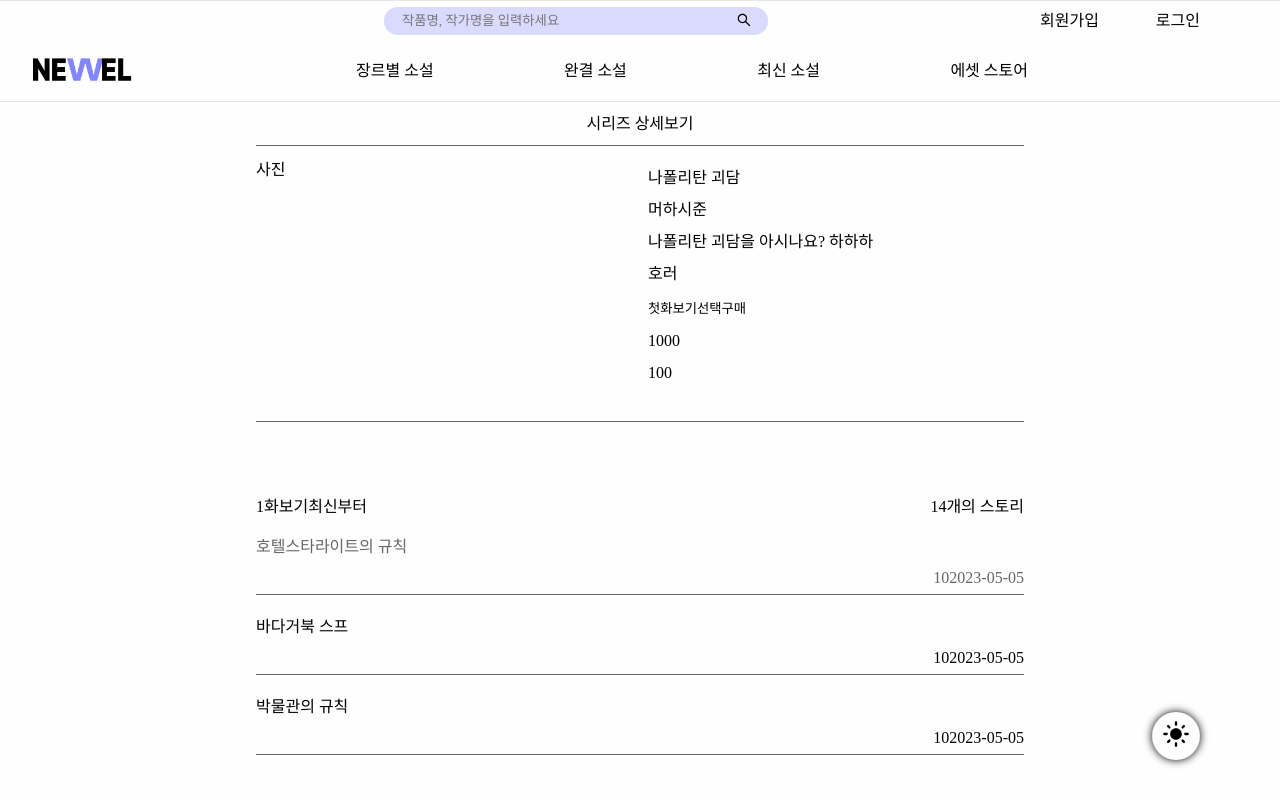
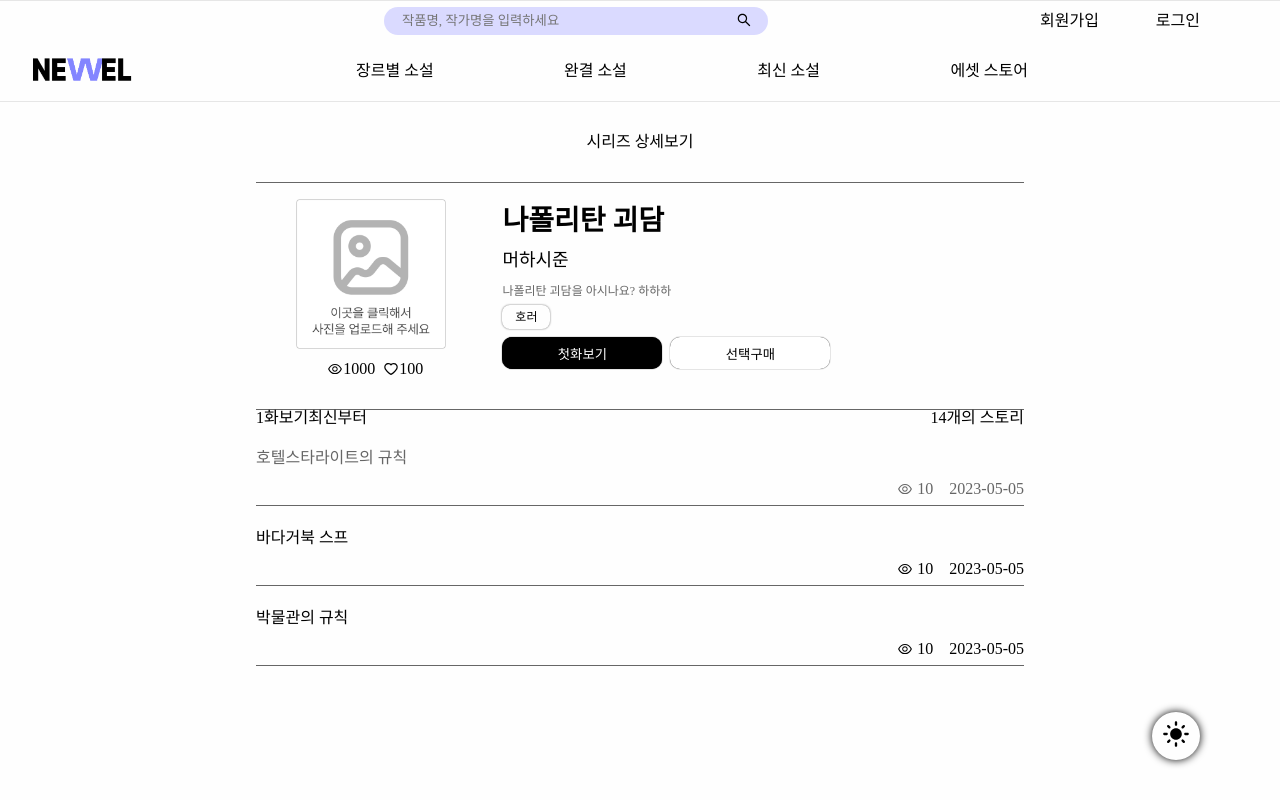
Before and after one commit to qgw13467/nevvel, a Next.js app in the folder frontend/nevvel/: page /series/1 in a window 1280 px wide. Shown: the top 806 px of the page. Built offline with nearby package versions, Linux system fonts and the light colour scheme.

Commit message:
feat(fe): series router connect

```diff
--- a/frontend/nevvel/src/components/editor/EditorHead.tsx
+++ b/frontend/nevvel/src/components/editor/EditorHead.tsx
@@ -29,8 +29,8 @@ function EditorHead({ episode, setEpisode }: EditorHeadProps) {
     setPostEpisode(episode)
     if (postEpisode){
       router.push({
-        pathname: "/viewer",
-        query:{episode:JSON.stringify(postEpisode)}
+        pathname: "/viewer/[id]",
+        query:{id:1}
       });
     }
   }
--- a/frontend/nevvel/src/components/series/SeriesHeader.tsx
+++ b/frontend/nevvel/src/components/series/SeriesHeader.tsx
@@ -1,29 +1,45 @@
 import React from 'react'
 import styled from 'styled-components'
 import { cover } from 'series'
+import NovelCard from '../common/NovelCard'
+import Image from "next/image";
+import unupload from "../../../public/UnUploadImgBtn.png";
+import { AiOutlineHeart } from 'react-icons/ai';
+import { AiOutlineEye } from 'react-icons/ai'
+import { mobile } from '@/src/util/Mixin';
 
 type SeriesHeaderProps = {
-    SeriesData:cover
+    SeriesData: cover
 }
 
-function SeriesHeader({SeriesData}:SeriesHeaderProps) {
+function SeriesHeader({ SeriesData }: SeriesHeaderProps) {
     const Info = SeriesData
+
     return (
         <HeaderContainer>
             <HeaderTitle>시리즈 상세보기 </HeaderTitle>
             <SeriesInfo>
-                <SeriesEx>{Info.thumbnail}</SeriesEx>
+                <SeriesCover >
+                    <Image src={unupload} alt="thumbnail" width={150} height={150} />
+                    <SeriesInfoContainer>
+                        <SeriesText>
+                            <AiOutlineEye />
+                            {Info.views}</SeriesText>
+                        <SeriesText>
+                            <AiOutlineHeart />
+                            {Info.likes}</SeriesText>
+                    </SeriesInfoContainer>
+                </SeriesCover>
                 <SeriesEx>
-                    <div>{Info.title}</div>
-                    <div>{Info.writter.nickname}</div>
-                    <div>{Info.description}</div>
-                    <Tag>{Info.genre}</Tag>
+                    <SeriesText className='title'>{Info.title}</SeriesText>
+                    <SeriesText className='writter'>{Info.writter.nickname}</SeriesText>
+                    <SeriesText className='description'>{Info.description}</SeriesText>
+                    <SeriesText className='genre'>{Info.genre}</SeriesText>
                     <SeriesBtnContainer>
-                        <SeriesBtn>첫화보기</SeriesBtn>
-                        <SeriesBtn>선택구매</SeriesBtn>
+                        <SeriesBtn className='first'>첫화보기</SeriesBtn>
+                        <SeriesBtn className='choice'>선택구매</SeriesBtn>
                     </SeriesBtnContainer>
-                    <div>{Info.views}</div>
-                    <div>{Info.likes}</div>
+
                 </SeriesEx>
             </SeriesInfo>
 
@@ -34,9 +50,10 @@ function SeriesHeader({SeriesData}:SeriesHeaderProps) {
 const HeaderContainer = styled.div`
     display: flex;
     flex-direction: column;
-    height: 40%;
     width: 100%;
-    margin-bottom: 10%;
+    justify-content: center;
+
+
 
 `
 
@@ -45,8 +62,9 @@ const HeaderTitle = styled.div`
     justify-content: center;
     text-align: center;
     align-items: center;
-    height: 20%;
-    border-bottom: 1px solid ${({ theme })=> theme.color.text3} ;
+    border-bottom: 1px solid ${({ theme }) => theme.color.text3} ;
+    padding-bottom: 2rem;
+    padding-top: 2rem;
 `
 const SeriesInfo = styled.div`
     display: flex;
@@ -54,23 +72,90 @@ const SeriesInfo = styled.div`
     flex-direction: row;
     margin-top: 1rem;
     padding-bottom: 2rem;
-    border-bottom: 1px solid ${({ theme })=> theme.color.text3} ;
-
+    border-bottom: 1px solid ${({ theme }) => theme.color.text3} ;
+    ${mobile}{
+        flex-direction: column;
+        align-items: center;
+    }
 `
 const SeriesEx = styled.div`
+    display: flex;
     flex-direction: column;
-    width: 50%;
+    justify-content: space-between;
+    width: 70%;
     div{
         padding: 0.5rem;
     }
+      ${mobile}{
+        flex-direction: column;
+        justify-content: center;
+    }
 `
-const Tag = styled.div``
+const SeriesCover = styled.div`
+    display: flex;
+    width: 30%;
+    flex-direction: column;
+    justify-content: space-between;
+    align-items: center;
+`
 
 const SeriesBtnContainer = styled.div`
-
+    display: flex;
 `
 const SeriesBtn = styled.button`
+    /* border: 1px solid ${({ theme }) => theme.color.text1}; */
+    box-shadow: 0px 0px 1px ${({ theme }) => theme.color.text1}; ;
+    width: 10rem;
+    height: 2rem;
+    border-radius: 10px;
+    margin-left:0.5rem;
+    &.first{
+        background-color: ${({ theme }) => theme.color.text1};
+        color:${({ theme }) => theme.color.text2};
+    }
+    &.choice {
+        background-color: ${({ theme }) => theme.color.text2};
+        color:${({ theme }) => theme.color.text1};
+    }
+`
+const SeriesText = styled.div`
+    margin-left:0.5rem;
+    display: flex;
+    text-align: center;
+    align-items: center;
+    &.title{
+        font-weight: 700;
+        font-size: 28px;
+        color:${({ theme }) => theme.color.text1};
+    }
 
+    &.writter{
+        font-weight: 500;
+        font-size: 18px;
+        color:${({ theme }) => theme.color.text1};
+    }
+
+    &.description {
+        font-size: 12px;
+        color:${({ theme }) => theme.color.text3};
+
+    }
+
+    &.genre {
+        box-shadow:0px 0px 2px ${({ theme }) => theme.color.text3};
+        color:${({ theme }) => theme.color.text1};
+        width: 3rem;
+        display: flex;
+        justify-content: center;
+        align-items: center;
+        border-radius: 0.5rem;
+        margin-left:1rem;
+        font-size: 12px;
+        height: 1.5rem;
+    }
+`
+const SeriesInfoContainer = styled.div`
+    display: flex;
 `
 
 export default SeriesHeader
--- a/frontend/nevvel/src/components/series/SeriesMainListItem.tsx
+++ b/frontend/nevvel/src/components/series/SeriesMainListItem.tsx
@@ -1,20 +1,36 @@
 import React, { useState } from 'react'
 import { episode } from 'series'
 import styled from 'styled-components'
+import { useRouter } from 'next/router'
+import { AiOutlineEye } from 'react-icons/ai'
 
 type SeriesMainListItemProps = {
     episode: episode
 }
 
 function SeriesMainListItem({ episode }: SeriesMainListItemProps) {
+    const router = useRouter();
     const [purchased, setPurchased] = useState(episode.isPurchased)
     const [IsRead, setIsRead] = useState(episode.isRead)
+
+    const clickHandler = () => {
+        router.push({
+            pathname: '/viewer/[id]',
+            query: { id: 1 }
+        })
+    }
+
     return (
-        <ItemContainer IsRead={IsRead}>
+        <ItemContainer onClick={clickHandler} IsRead={IsRead}>
             <div>{episode.title}</div>
             <ItemBottom>
-                <div>{episode.views}</div>
-                <div>{episode.uploadedDateTime}</div>
+                <Box>
+                    <AiOutlineEye />
+                    <BoxText>
+                     {episode.views}
+                    </BoxText>
+                </Box>
+                <Box>{episode.uploadedDateTime}</Box>
             </ItemBottom>
         </ItemContainer>
     )
@@ -29,7 +45,7 @@ const ItemContainer = styled.div< { IsRead: boolean } >`
     justify-content: space-around;
     padding-top: 1rem;
     /* padding-bottom: 0.5rem; */
-    border-bottom: 1px solid ${({theme})=>theme.color.text3};
+    border-bottom: 1px solid ${({ theme }) => theme.color.text3};
 `
 const ItemBottom = styled.div`
     display: flex;
@@ -38,5 +54,14 @@ const ItemBottom = styled.div`
     align-items: flex-end;
 
 `
+const Box = styled.div`
+    display: flex;
+    align-items: center;
+    margin-left: 1rem;
+
+`
+const BoxText = styled.div`
+    margin-left:0.3rem;
+`
 
 export default SeriesMainListItem
--- a/frontend/nevvel/src/pages/series/[id]/index.tsx
+++ b/frontend/nevvel/src/pages/series/[id]/index.tsx
@@ -16,10 +16,9 @@ function index() {
   )
 }
 const SeriesWrapper = styled.div`
-  width: 100;
-  height: 100vh;
   margin-left: 20%;
   margin-right: 20%;
+  background-color: ${({ theme })=> theme.color.background};
 `
 
 export default index
--- a/frontend/nevvel/src/util/Mixin.ts
+++ b/frontend/nevvel/src/util/Mixin.ts
@@ -1,4 +1,4 @@
-const breakpoints = [360, 992, 1440];
+const breakpoints = [390, 992, 1440];
 
 
 export const mobile = `
```
Also changed, not shown: frontend/nevvel/src/components/viewer/ViewHeader.tsx (+11 -1 lines).
